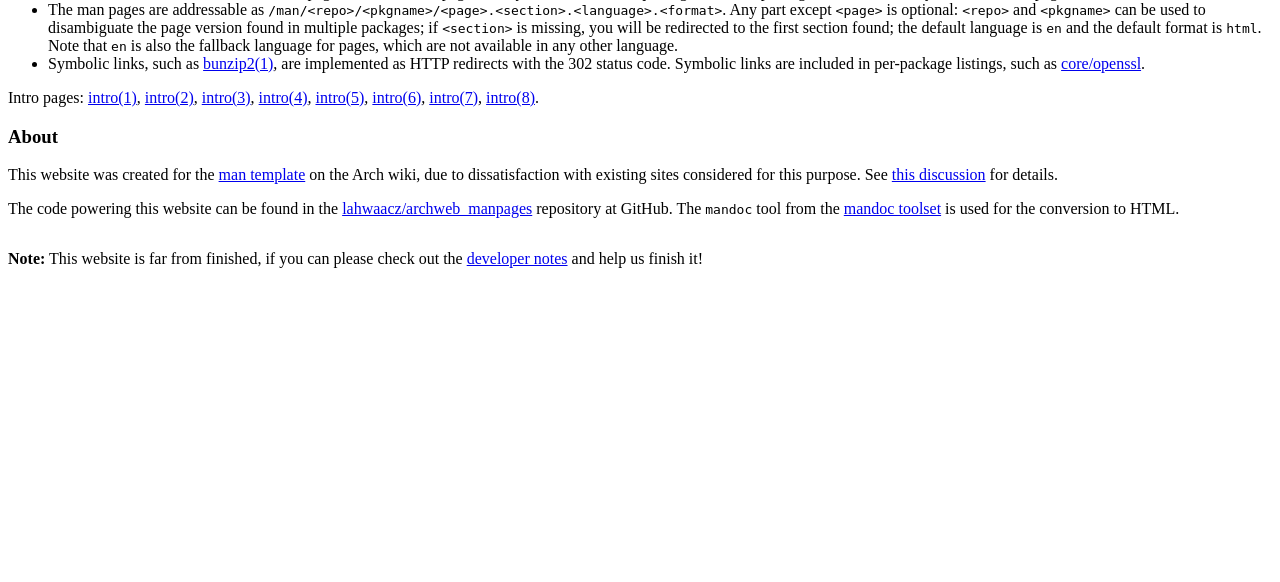
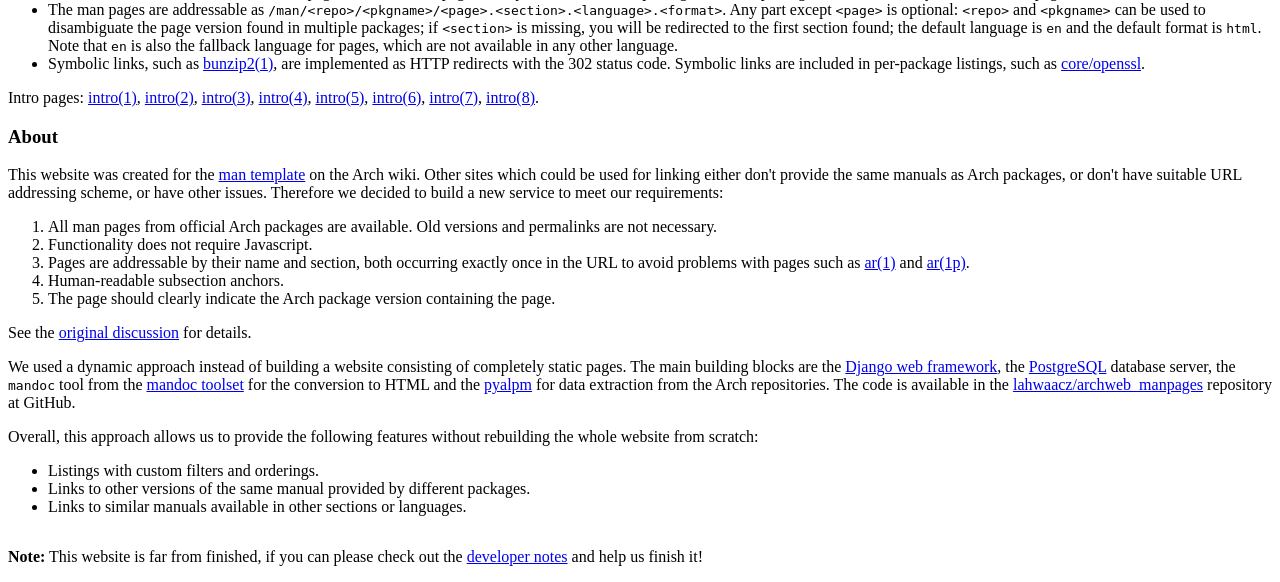
Before and after one commit to archlinux/archmanweb, a Django app: template archweb_manpages/templates/index.html in a window 1280 px wide. Shown: the part 253-835 px from the top of the page. Before the commit the page ends 521 px from the top, so only its background shows below. Run offline with Django 3.2, Linux system fonts and the light colour scheme; the template is opened without the code that fills it, so the values that code supplies are empty; parts of the project's set-up code (start-up, migrations or seed data) failed here and were passed over.

Commit message:
expand About section

```diff
--- a/archweb_manpages/templates/index.html
+++ b/archweb_manpages/templates/index.html
@@ -44,14 +44,45 @@ Intro pages:
     <h1>About</h1>
 
     <p>
-        This website was created for the <a href="https://wiki.archlinux.org/index.php/Template:Man">man template</a> on the Arch wiki, due to dissatisfaction with existing sites considered for this purpose.
-        See <a href="https://wiki.archlinux.org/index.php/Template_talk:Man#Sources">this discussion</a> for details.
+        This website was created for the <a href="https://wiki.archlinux.org/index.php/Template:Man">man template</a>
+        on the Arch wiki. Other sites which could be used for linking either don't provide the same manuals as Arch
+        packages, or don't have suitable URL addressing scheme, or have other issues. Therefore we decided to build
+        a new service to meet our requirements:
+    </p>
+    <ol>
+        <li>All man pages from official Arch packages are available. Old versions and permalinks are not necessary.</li>
+        <li>Functionality does not require Javascript.</li>
+        <li>Pages are addressable by their name and section, both occurring exactly once in the URL to avoid
+            problems with pages such as <a href="{% url 'index' %}man/ar.1">ar(1)</a> and
+            <a href="{% url 'index' %}man/ar.1p">ar(1p)</a>.
+            </li>
+        <li>Human-readable subsection anchors.</li>
+        <li>The page should clearly indicate the Arch package version containing the page.</li>
+    </ol>
+    <p>
+        See the <a href="https://wiki.archlinux.org/index.php/Template_talk:Man#Sources">original discussion</a>
+        for details.
     </p>
 
     <p>
-        The code powering this website can be found in the <a href="https://github.com/lahwaacz/archweb_manpages">lahwaacz/archweb_manpages</a> repository at GitHub.
-        The <code>mandoc</code> tool from the <a href="http://mdocml.bsd.lv/">mandoc toolset</a> is used for the conversion to HTML.
+        We used a dynamic approach instead of building a website consisting of completely static pages. The main
+        building blocks are the <a href="https://www.djangoproject.com/">Django web framework</a>, the
+        <a href="https://www.postgresql.org/">PostgreSQL</a> database server, the <code>mandoc</code> tool from
+        the <a href="http://mdocml.bsd.lv/">mandoc toolset</a> for the conversion to HTML and the
+        <a href="https://github.com/archlinux/pyalpm">pyalpm</a> for data extraction from the Arch repositories.
+        The code is available in the <a href="https://github.com/lahwaacz/archweb_manpages">lahwaacz/archweb_manpages</a>
+        repository at GitHub.
     </p>
+
+    <p>
+        Overall, this approach allows us to provide the following features without rebuilding the whole website
+        from scratch:
+    </p>
+    <ul>
+        <li>Listings with custom filters and orderings.</li>
+        <li>Links to other versions of the same manual provided by different packages.</li>
+        <li>Links to similar manuals available in other sections or languages.</li>
+    </ul>
 </section>
 
 </article>
```
